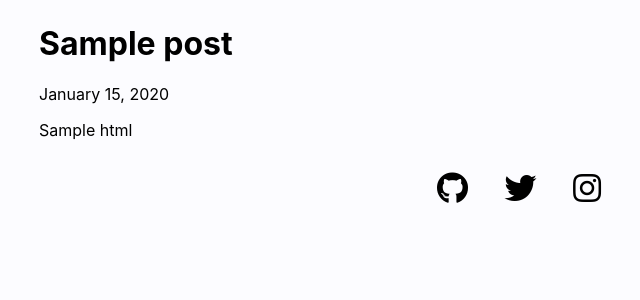
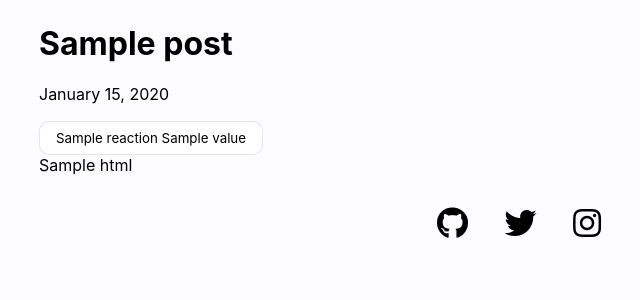
Before and after one commit to HackFrostNL/dev-bootcamp-v1.0, a Flask app: template portfolio/templates/blog_post.html in a window 1280 px wide. Shown: the part 54-354 px from the top of the page, without its empty margins (121-761 px from the left). Run offline with Flask 2, Linux system fonts and the light colour scheme; the template is opened without the code that fills it: most values are stand-ins (such as "Sample title", 1, 10 or a date in 2020); some libraries are stand-ins or nearby versions.

Commit message:
reaction system, bring in sqlite, basic table, no limits, lil bitta javascript

```diff
--- a/portfolio/app.py
+++ b/portfolio/app.py
@@ -8,9 +8,28 @@ from flask import render_template
 import decouple
 import requests
 import markdown
+import sqlite3
 
+DATABASE_PATH = "portfolio.db"
 GITHUB_REPOS_URL = "https://api.github.com/users/jackharrhy/repos?per_page=100"
 CONTACT_FORM_ACTION = decouple.config("CONTACT_FORM_ACTION", default=None)
+REACTIONS = ["👍", "🔥", "💖️", "✨", "❄️"]
+
+db_connection = sqlite3.connect(DATABASE_PATH)
+
+db_cursor = db_connection.cursor()
+db_cursor.execute(
+    """
+CREATE TABLE IF NOT EXISTS post_reaction (
+    post_slug TEXT,
+    value TEXT NOT NULL,
+    amount INTEGER NOT NULL,
+    PRIMARY KEY (post_slug, value)
+)
+"""
+)
+db_cursor.close()
+db_connection.commit()
 
 app = Flask(__name__)
 
@@ -38,6 +57,7 @@ github_projects_i_want_to_display = [
 
 for repo in repos:
     if repo["name"] in github_projects_i_want_to_display:
+        print("adding github project", repo["name"])
         projects.append(
             {
                 "name": repo["name"],
@@ -47,6 +67,8 @@ for repo in repos:
                 "image": f"https://picsum.photos/seed/{repo['name']}/800/500",
             }
         )
+
+print(f"total of {len(projects)} projects added")
 
 
 blog_posts = []
@@ -67,7 +89,36 @@ with os.scandir("blog") as it:
             slug = "".join(filter(str.isalnum, title))
             slug = urllib.parse.quote_plus(slug).lower()
 
-            print(slug)
+            for reaction in REACTIONS:
+                db_cursor = db_connection.cursor()
+                db_cursor.execute(
+                    "SELECT * FROM post_reaction WHERE post_slug = :slug AND value = :value",
+                    {"slug": slug, "value": reaction},
+                )
+                results = db_cursor.fetchall()
+
+                if len(results) == 0:
+                    print(
+                        f"creating post_reaction row for blog post '{title}' for reaction '{reaction}'"
+                    )
+                    db_cursor.execute(
+                        """
+                        INSERT INTO post_reaction (
+                            post_slug,
+                            value,
+                            amount
+                        ) VALUES (
+                            :post_slug,
+                            :value,
+                            :amount
+                        )
+                        """,
+                        {"post_slug": slug, "value": reaction, "amount": 0},
+                    )
+
+                db_cursor.close()
+
+            db_connection.commit()
 
             post = {
                 "date": date,
@@ -78,6 +129,9 @@ with os.scandir("blog") as it:
 
             blog_posts.append(post)
             blog_slug_to_post[slug] = post
+
+
+print(f"total of {len(blog_posts)} blog posts added")
 
 
 @app.route("/")
@@ -107,7 +161,35 @@ def blog_post_route(slug):
     if post is None:
         abort(404, description="Post not found")
 
-    return render_template("blog_post.html", post=post)
+    db_cursor = sqlite3.connect(DATABASE_PATH).cursor()
+    db_cursor.execute(
+        "SELECT value, amount FROM post_reaction WHERE post_slug = :slug",
+        {"slug": slug},
+    )
+    results = db_cursor.fetchall()
+
+    return render_template("blog_post.html", post=post, reactions=results)
+
+
+@app.route("/api/react/<slug>/<value>")
+def api_react(slug, value):
+    if value not in REACTIONS:
+        abort(400, description="Invalid value")
+
+    post_exists = slug in blog_slug_to_post.keys()
+
+    if not post_exists:
+        abort(404, description="Post not found")
+
+    db_connection = sqlite3.connect(DATABASE_PATH)
+    db_cursor = db_connection.cursor()
+    db_cursor.execute(
+        "UPDATE post_reaction SET amount = amount + 1 WHERE post_slug = :slug AND value = :value",
+        {"slug": slug, "value": value},
+    )
+    db_connection.commit()
+
+    return '', 204
 
 
 if __name__ == "__main__":
--- a/portfolio/static/style.css
+++ b/portfolio/static/style.css
@@ -149,3 +149,18 @@ form > .field textarea {
 .post .title span {
 	font-style: italic;
 }
+
+/* Blog post page */
+
+#reactions {
+	font-size: 1.5rem;
+}
+
+#reactions .reaction {
+	padding: 0.5rem 1rem;
+	margin-right: 0.5rem;
+	display: inline-block;
+	border-radius: 10px;
+	background-color: white;
+	border: 1px solid rgba(1, 1, 1, 0.1);
+}
--- a/portfolio/templates/blog_post.html
+++ b/portfolio/templates/blog_post.html
@@ -4,8 +4,30 @@
 <div id="blogpost">
 	<h1>{{ post["title"] }}</h1>
 	<p>{{ post["date"].strftime("%B %d, %Y") }}</p>
+	<div id="reactions">
+		{% for reaction, value in reactions %}
+			<button class="reaction" id="react-{{ reaction }}" value="{{ value }}">
+				{{ reaction }} {{ value }}
+			</button>
+		{% endfor %}
+	</div>
 	<div id="contents">
 		{{ post["html"] | safe }}
 	</div>
 </div>
+
+<script>
+	document.querySelectorAll(".reaction").forEach((reaction) => {
+		console.log('registering reaction', reaction);
+		const slug = window.location.pathname.split('/')[2]
+		const value = reaction.id.split('-')[1];
+
+		reaction.onclick = () => {
+			fetch(`/api/react/${slug}/${value}`);
+			const nextValue = Number(reaction.value) + 1;
+			reaction.value = nextValue;
+			reaction.innerText = `${value} ${nextValue}`;
+		};
+	})
+</script>
 {% endblock %}
```
Also changed, not shown: 1 other file.
